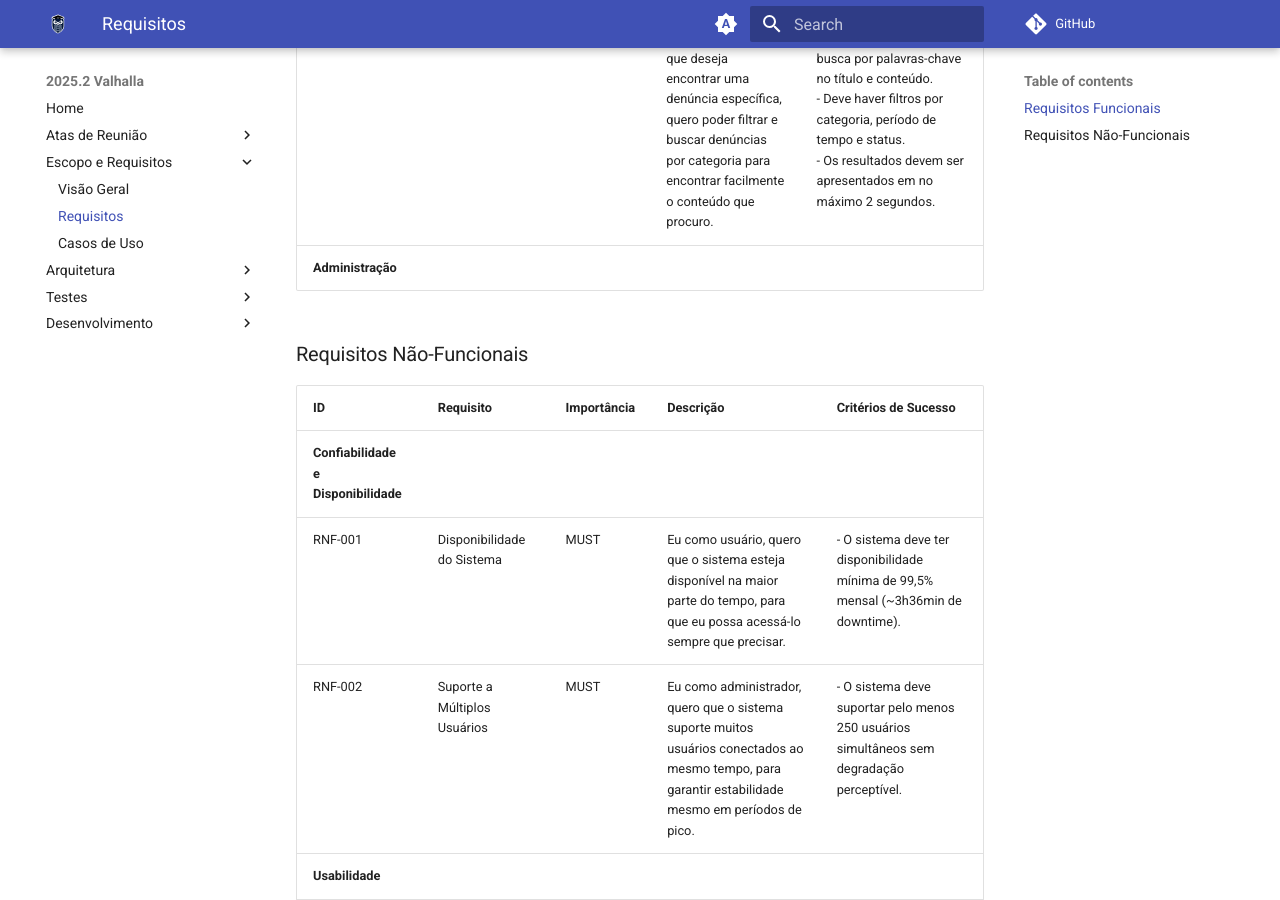
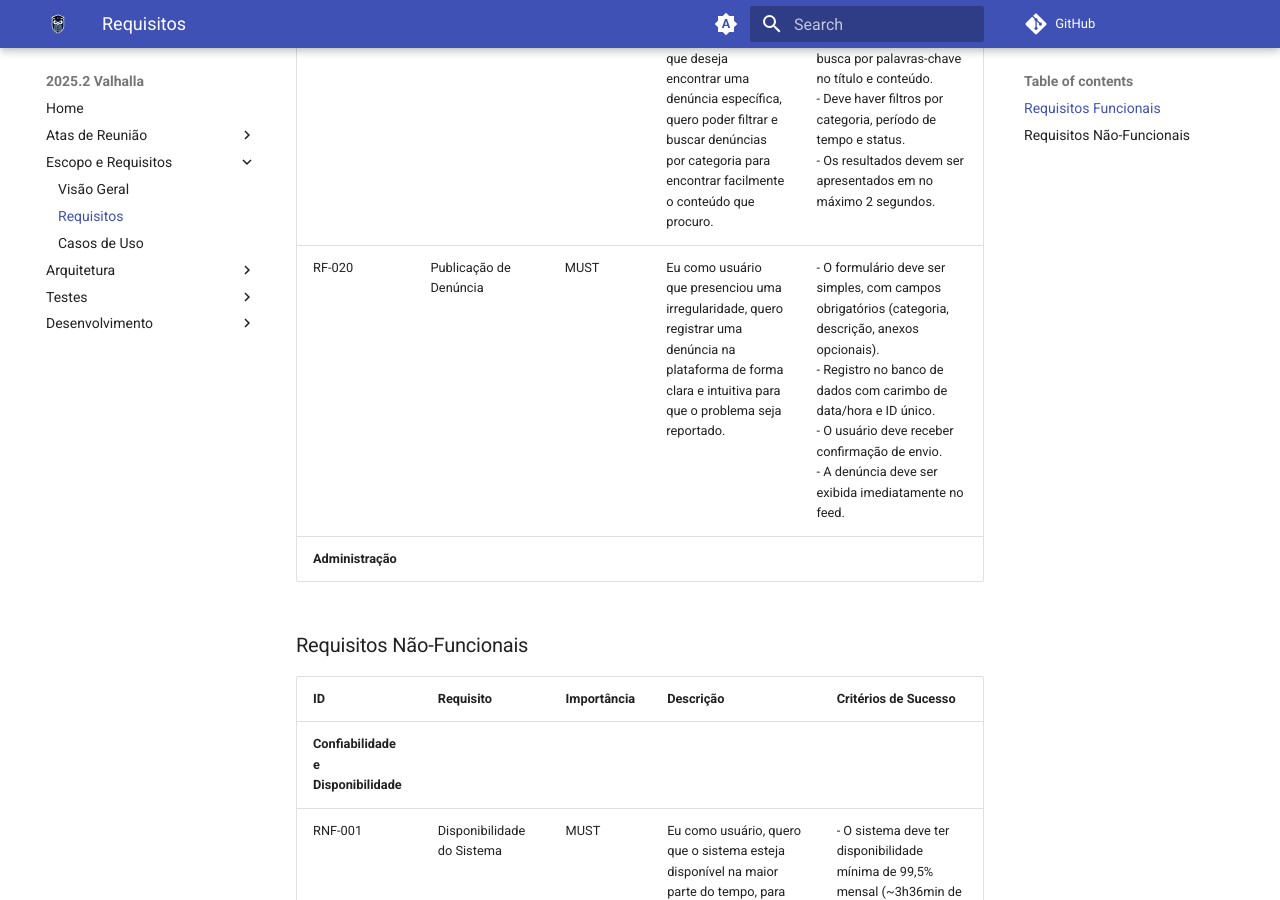
Before and after one commit to fga-eps-mds/2025.2-Valhalla-Docs, an MkDocs documentation site: the page built from docs/escopo-requisitos/Requisitos.md, in a window 1280 px wide and 900 px high, scrolled down 4573 px. Built offline with MkDocs 1.6.1 and Material for MkDocs 9.7.7, drawn with Linux system fonts in a browser that asks for light colours; comment, search, counter and statistics services are not loaded.

Commit message:
doc - preenche RF 020 da Página de Denúncias
Co-authored-by: Devv-Antonio <Devv-Antonio@users.noreply.github.com>

```diff
--- a/docs/escopo-requisitos/Requisitos.md
+++ b/docs/escopo-requisitos/Requisitos.md
@@ -30,6 +30,7 @@ Esta tabela lista todos os requisitos do projeto, sua prioridade e descrição d
 | **Página de Denúncias** | | | | |
 | RF-018 | Moderação e Denúncia de Abuso | MUST | Eu como usuário, quero ter a opção de denunciar conteúdos ofensivos ou abusivos para que a moderação da plataforma possa analisar e tomar as medidas necessárias. | - O botão de denúncia deve estar visível em todas as postagens/comentários.<br>- O usuário deve poder escolher o motivo da denúncia em uma lista pré-definida.<br>- A denúncia deve ser registrada com data, hora e IDs.<br>- A moderação deve receber notificação imediata. |
 | RF-019 | Filtros e Busca | COULD | Eu como usuário que deseja encontrar uma denúncia específica, quero poder filtrar e buscar denúncias por categoria para encontrar facilmente o conteúdo que procuro. | - O sistema deve permitir busca por palavras-chave no título e conteúdo.<br>- Deve haver filtros por categoria, período de tempo e status.<br>- Os resultados devem ser apresentados em no máximo 2 segundos. |
+| RF-020 | Publicação de Denúncia | MUST | Eu como usuário que presenciou uma irregularidade, quero registrar uma denúncia na plataforma de forma clara e intuitiva para que o problema seja reportado. | - O formulário deve ser simples, com campos obrigatórios (categoria, descrição, anexos opcionais).<br>- Registro no banco de dados com carimbo de data/hora e ID único.<br>- O usuário deve receber confirmação de envio.<br>- A denúncia deve ser exibida imediatamente no feed. |
 | **Administração** | | | | |
 
 ### Requisitos Não-Funcionais
```
